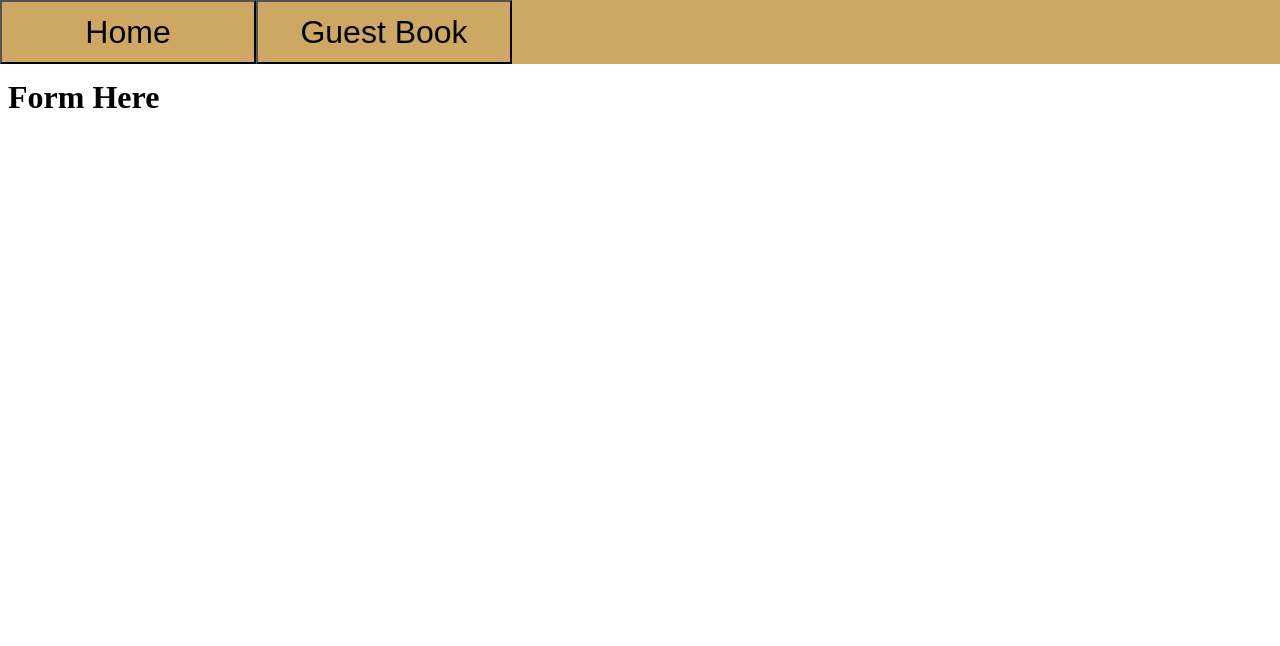
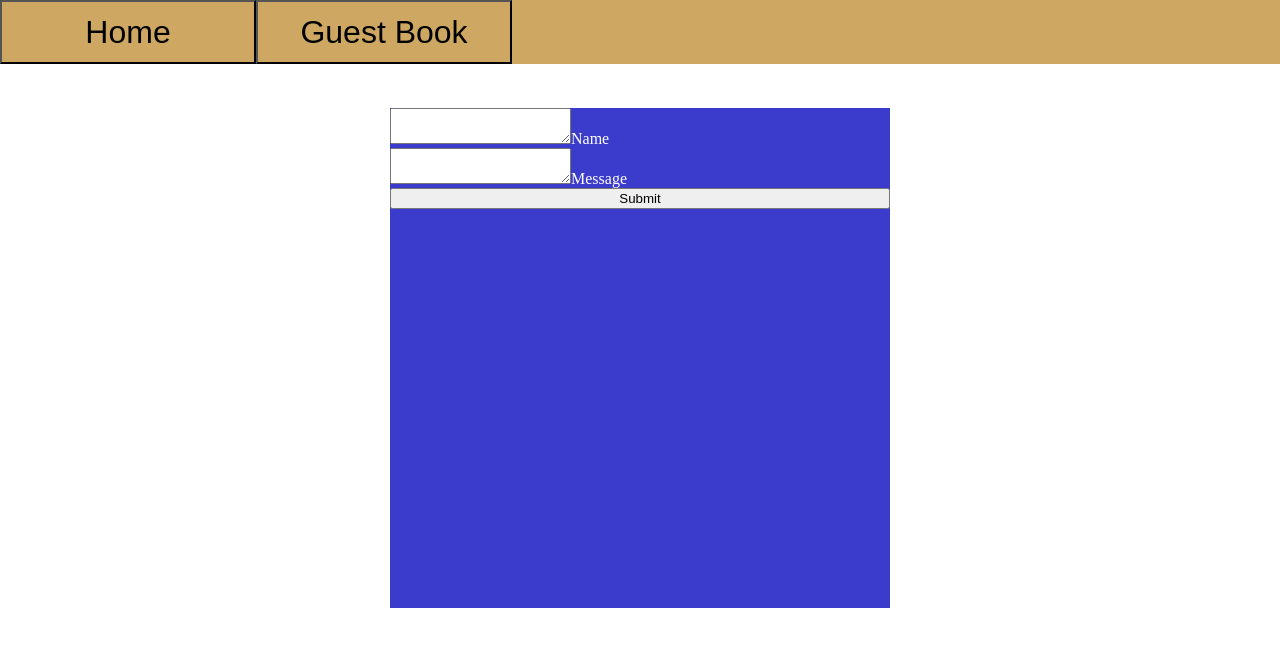
Before and after one commit to Dereje1/learn-Next.js, a Next.js app: page / in a window 1280 px wide. Shown: the top 646 px of the page. Built offline with nearby package versions, Linux system fonts and the light colour scheme.

Commit message:
Feature: crude form with controlled components.

```diff
--- /dev/null
+++ b/components/form/form.js
@@ -0,0 +1,43 @@
+import React from 'react';
+import './form.scss';
+
+class Form extends React.Component {
+
+  constructor(props) {
+    super(props);
+    this.state = {
+      name: '',
+      message: '',
+    };
+  }
+
+  handleChange = (e) => {
+    this.setState({ [e.target.className]: e.target.value });
+  }
+
+  handleSubmit = () => console.log('Ready to submit');
+
+  render() {
+    const { name, message } = this.state;
+    return (
+      <div className="formholder">
+        <div className="nameHolder">
+          <label htmlFor="name">
+            <textarea value={name} className="name" onChange={this.handleChange} />
+            Name
+          </label>
+        </div>
+        <div className="messageHolder">
+          <label htmlFor="message">
+            <textarea value={message} className="message" onChange={this.handleChange} />
+             Message
+          </label>
+        </div>
+        <button type="submit" onClick={this.handleSubmit}>Submit</button>
+      </div>
+    );
+  }
+
+}
+
+export default Form;
--- /dev/null
+++ b/components/form/form.scss
@@ -0,0 +1,10 @@
+.formholder{
+    width: 500px;
+    height: 500px;
+    margin: auto;
+    margin-top: 50px;
+    display: flex;
+    flex-direction: column;
+    background: rgb(60, 60, 204);
+    color: white;
+}
--- a/pages/index.js
+++ b/pages/index.js
@@ -1,5 +1,6 @@
 import React from 'react';
 import Nav from '../components/nav/nav';
+import Form from '../components/form/form';
 import './styles.scss';
 
 class App extends React.Component {
@@ -13,7 +14,7 @@ class App extends React.Component {
     return (
       <React.Fragment>
         <Nav />
-        <h1>Form Here</h1>
+        <Form />
       </React.Fragment>
     );
   }
```
